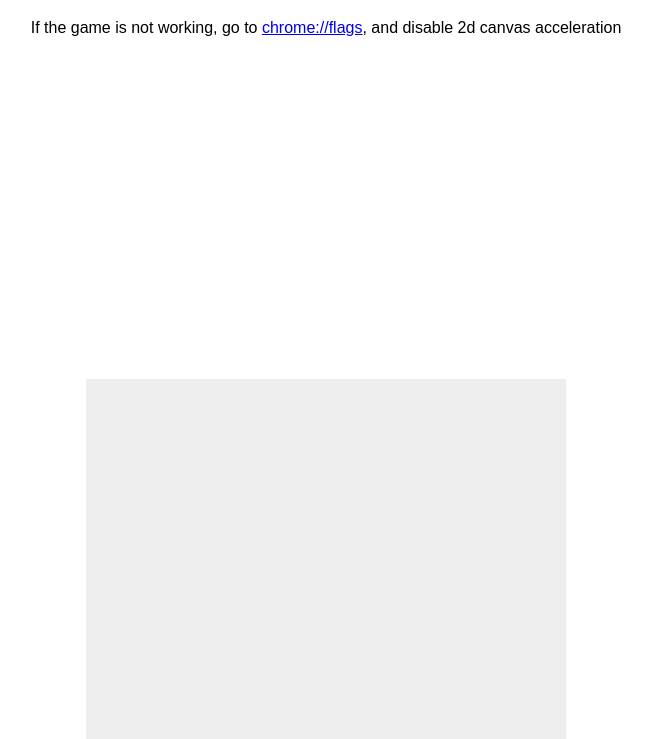
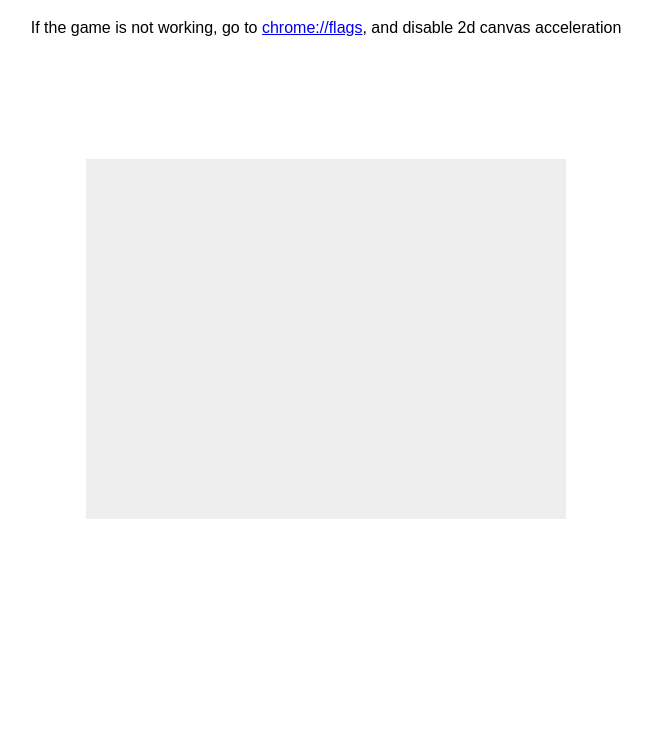
Before and after one commit to PatrickSnipes/patricksnipes.github.io, a plain HTML site: page index.html in a window 1280 px wide. Shown: the part 61-800 px from the top of the page, without its empty margins (314-966 px from the left). Drawn offline with Linux system fonts and the light colour scheme.

Commit message:
Update index.html

```diff
--- a/index.html
+++ b/index.html
@@ -11,7 +11,7 @@
                 position: absolute;
                 left: 0;
                 right: 0;
-                top: 18;
+                top: 0;
                 bottom: 0;
                 margin: auto;
             }
```
